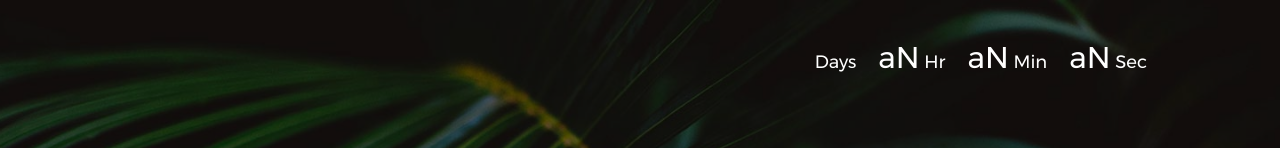
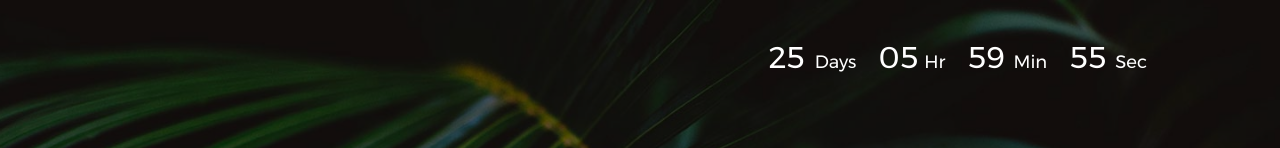
Before and after one commit to wfebriad/wfebriad.github.io, a plain HTML site: page index.html in a window 1280 px wide. Shown: the top 148 px of the page. Drawn offline with Linux system fonts and the light colour scheme.

Commit message:
Update index.html

```diff
--- a/index.html
+++ b/index.html
@@ -134,7 +134,7 @@
 			/*Set Endtime here*/
 			/*Endtime must be > current time*/
 			endtimeYear: 0,
-			endtimeMonth: 0,
+			endtimeMonth: 3,
 			endtimeDate: 25,
 			endtimeHours: 06,
 			endtimeMinutes: 09,
```
